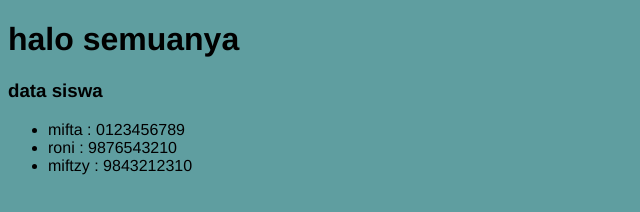
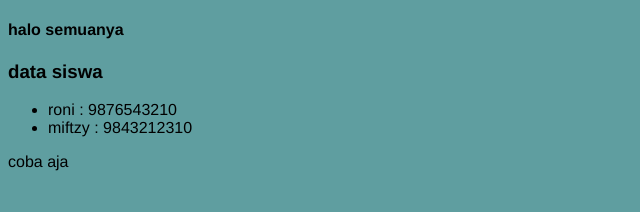
Before and after one commit to SvEvTvO/ujicoba-git, a plain HTML site: page siswa.html in a window 1280 px wide. Shown: the whole page, without its empty margins (0-640 px from the left). Drawn offline with Linux system fonts and the light colour scheme.

Commit message:
mengubah isi file siswa

```diff
--- a/siswa.html
+++ b/siswa.html
@@ -14,15 +14,18 @@
 
 
     <body>
-        <h1>halo semuanya</h1>
+        <h4>halo semuanya</h4>
 
         <h3>data siswa</h3>
 
         <ul>
-            <li>mifta : 0123456789</li>
             <li>roni  : 9876543210</li>
             <li>miftzy  : 9843212310</li>
         </ul>
+
+        <p>
+            coba aja
+        </p>
     </body>
 
     <script type="text/javascript" scr="script.js">
```
